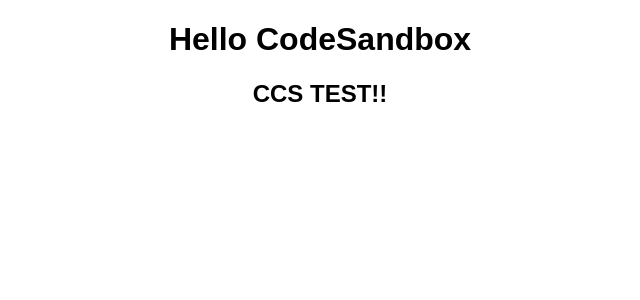
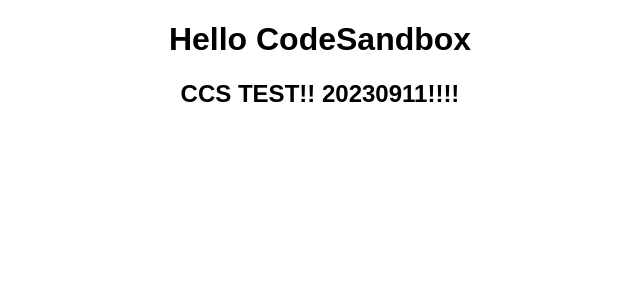
Before and after one commit to chichansong/react_project, a React (Create React App) app: page / in a window 1280 px wide. Shown: the top 300 px of the page, without its empty margins (320-960 px from the left). Built offline with nearby package versions, Linux system fonts and the light colour scheme.

Commit message:
Update App.js and yarn.lock

```diff
--- a/src/App.js
+++ b/src/App.js
@@ -4,7 +4,7 @@
   return (
     <div className="App">
       <h1>Hello CodeSandbox</h1>
-      <h2>CCS TEST!!</h2>
+      <h2>CCS TEST!! 20230911!!!!</h2>
     </div>
   );
 }
```
Also changed, not shown: 1 other file (tests, documents, lock files or other folders).
